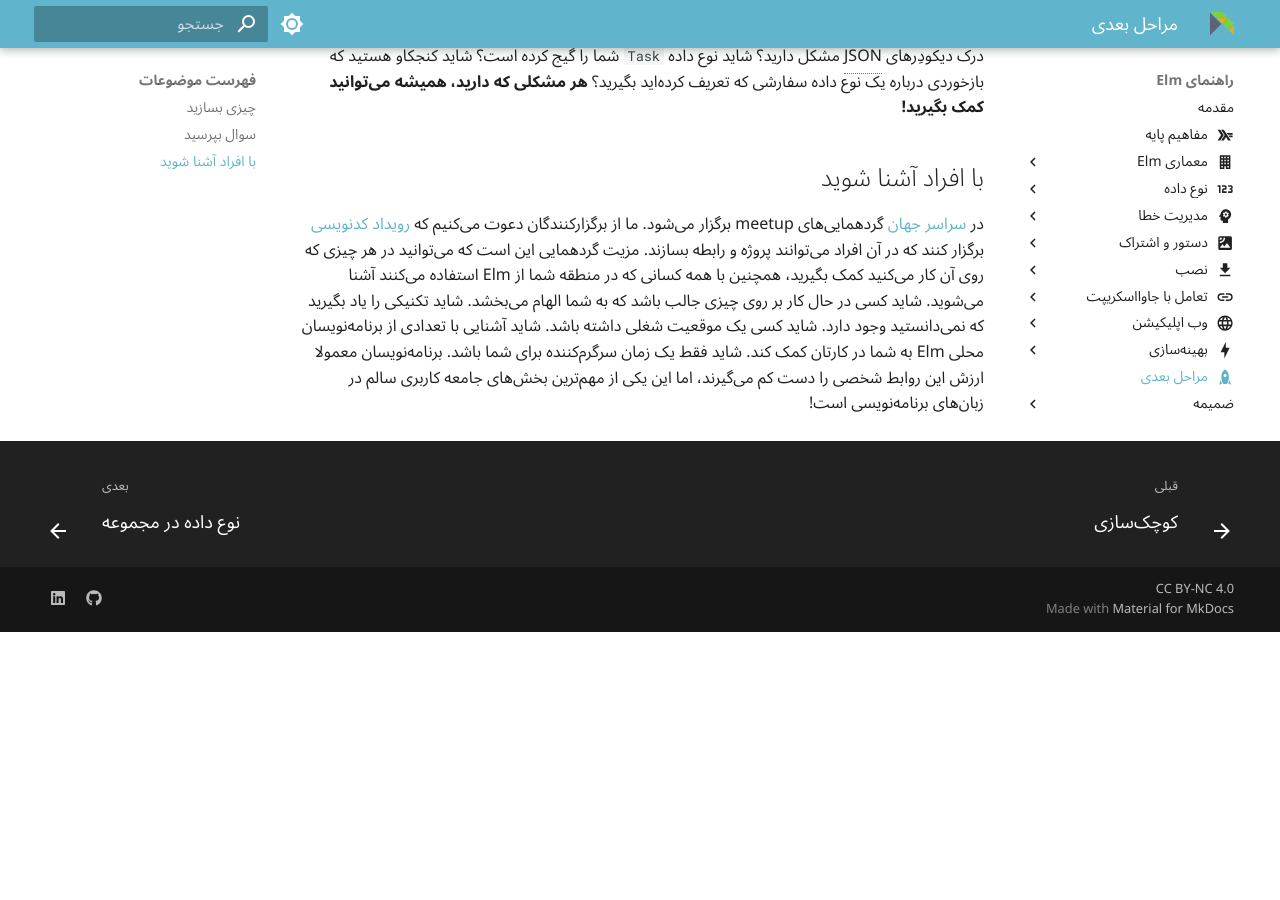
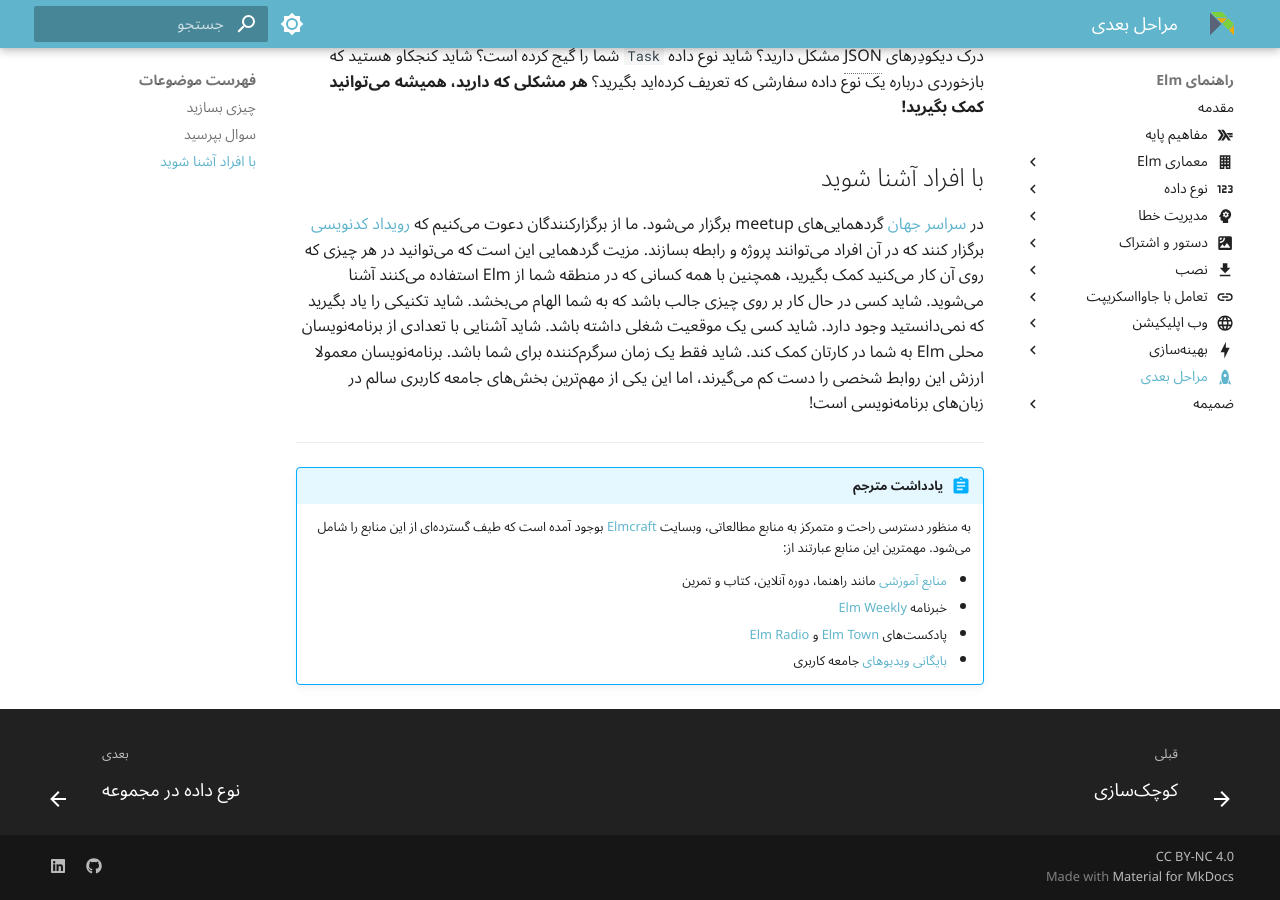
Before and after one commit to novid/guide.elm-lang.ir, an MkDocs documentation site: the page built from docs/next_steps.md, in a window 1280 px wide and 900 px high, scrolled down 818 px. Built offline with MkDocs 1.6.1 and Material for MkDocs 9.7.7, drawn with Linux system fonts in a browser that asks for light colours; before the commit the page ends 1450 px from its top, so only the background shows below that.

Commit message:
Update optimization chapter and next_steps.md with translator's notes

```diff
--- a/docs/next_steps.md
+++ b/docs/next_steps.md
@@ -25,6 +25,17 @@ icon: material/rocket
 
 در [سراسر جهان][meetup-elm]{: .external } گردهمایی‌های meetup برگزار می‌شود. ما از برگزارکنندگان دعوت می‌کنیم که [رویداد کدنویسی][noredink-meetup]{: .external } برگزار کنند که در آن افراد می‌توانند پروژه و رابطه بسازند. مزیت گردهمایی این است که می‌توانید در هر چیزی که روی آن کار می‌کنید کمک بگیرید، همچنین با همه کسانی که در منطقه شما از Elm استفاده می‌کنند آشنا می‌شوید. شاید کسی در حال کار بر روی چیزی جالب باشد که به شما الهام می‌بخشد. شاید تکنیکی را یاد بگیرید که نمی‌دانستید وجود دارد. شاید کسی یک موقعیت شغلی داشته باشد. شاید آشنایی با تعدادی از برنامه‌نویسان محلی Elm به شما در کارتان کمک کند. شاید فقط یک زمان سرگرم‌کننده برای شما باشد. برنامه‌نویسان معمولا ارزش این روابط شخصی را دست کم می‌گیرند، اما این یکی از مهم‌ترین بخش‌های جامعه کاربری سالم در زبان‌های برنامه‌نویسی است!
 
+***
+
+!!! abstract "یادداشت مترجم"
+
+	به منظور دسترسی راحت و متمرکز به منابع مطالعاتی، وبسایت [Elmcraft][elmcraft]{: .external } بوجود آمده است که طیف گسترده‌ای از این منابع را شامل می‌شود. مهمترین این منابع عبارتند از:
+
+	- [منابع آموزشی][elmcraft-learn]{: .external } مانند راهنما، دوره آنلاین، کتاب و تمرین
+	- خبرنامه [Elm Weekly][elm-weekly]{: .external }
+	- پادکست‌های [Elm Town][elm-town]{: .external } و [Elm Radio][elm-radio]{: .external }
+	- [بایگانی ویدیوهای][elm-videos]{: .external } جامعه کاربری
+
 [tea-tutorial]: https://github.com/evancz/elm-architecture-tutorial
 [elm-spa-example]: https://github.com/rtfeldman/elm-spa-example
 [elm-at-work]: https://elm-lang.org/blog/how-to-use-elm-at-work
@@ -40,3 +51,9 @@ icon: material/rocket
 [discourse]: https://discourse.elm-lang.org
 [meetup-elm]: https://www.meetup.com/topics/elm-programming/all
 [noredink-meetup]: https://blog.noredink.com/post/142283641812/designing-meetups-to-build-better-communities
+[elmcraft]: https://elmcraft.org
+[elmcraft-learn]: https://elmcraft.org/learn
+[elm-weekly]: https://www.elmweekly.nl
+[elm-town]: https://elm.town
+[elm-radio]: https://elm-radio.com
+[elm-videos]: https://elmcraft.org/media/videos
```
Also changed, not shown: docs/optimization/index.md (+12 -0 lines).
